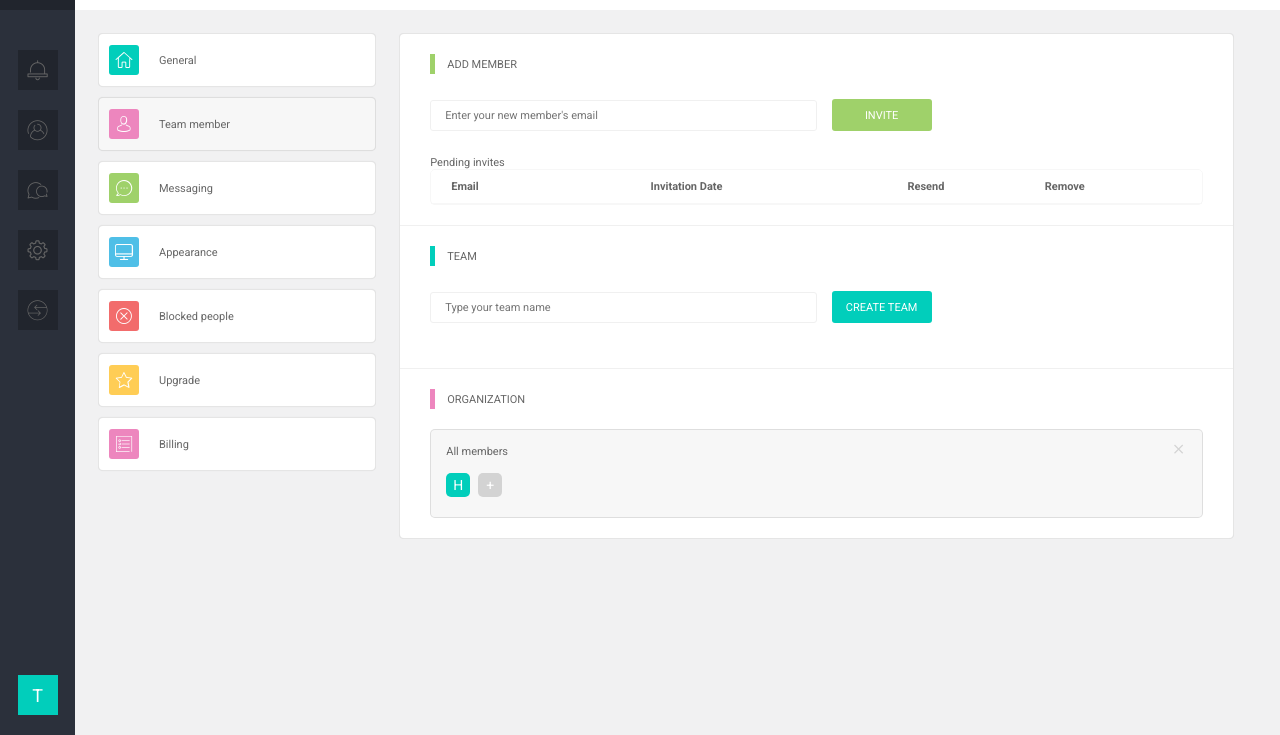
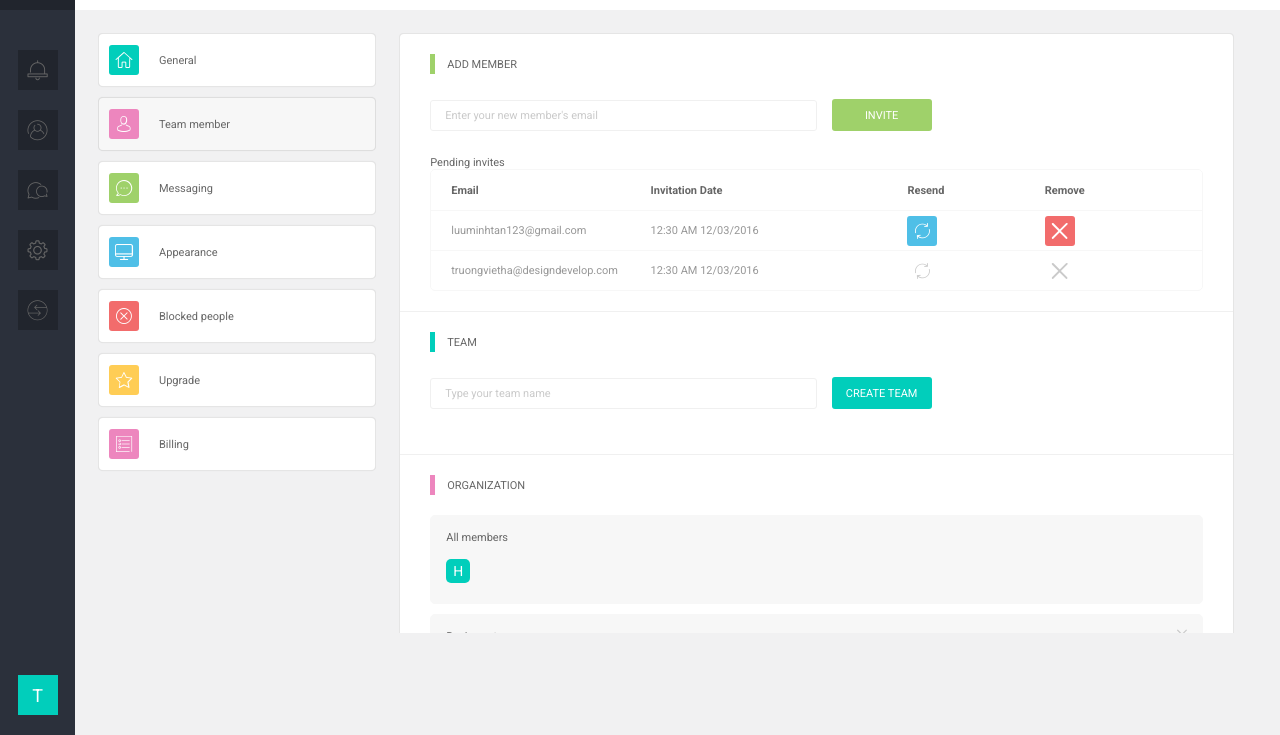
Before and after one commit to zigvy-intern/tuan-xuan-chat, a plain HTML site: page public/appsetting.html in a window 1280 px wide. Both pictures are taken after a click on the link "Team member". Shown: the part 65-800 px from the top of the page. Drawn offline with Linux system fonts and the light colour scheme; files whose address does not match are found by name.

Commit message:
Almost finished subpage team-mem except avatar hover

```diff
--- a/public/appsetting.html
+++ b/public/appsetting.html
@@ -137,7 +137,7 @@
                     </section>
                 </section>
                 <!-- TEAM MEMBER TAB -->
-                <section id="team-member" class="tab-detail border-box">
+                <section id="team-member" class="tab-detail border-box" style="display:none;">
                     <section class="border-bottom">
                         <header class="border-left-box border--green ">
                             <p class="border-left__title">Add member</p>
@@ -163,6 +163,34 @@
                                     <p>Remove</p>
                                 </div>
                             </header>
+                            <div class="table__row">
+                                <div class="col-3">
+                                    <p>luuminhtan123@gmail.com</p>
+                                </div>
+                                <div class="col-4">
+                                    <p>12:30 AM 12/03/2016</p>
+                                </div>
+                                <div class="col-2">
+                                    <a href="#" class="icon bgr-blue icon-refresh"></a>
+                                </div>
+                                <div class="col-2">
+                                    <a href="#" class="icon bgr-red icon-remove"></a>
+                                </div>
+                            </div>
+                            <div class="table__row">
+                                <div class="col-3">
+                                    <p>truongvietha@designdevelop.com</p>
+                                </div>
+                                <div class="col-4">
+                                    <p>12:30 AM 12/03/2016</p>
+                                </div>
+                                <div class="col-2">
+                                    <a href="#" class="icon  icon-refresh-2"></a>
+                                </div>
+                                <div class="col-2">
+                                    <a href="#" class="icon icon-remove-2"></a>
+                                </div>
+                            </div>
                         </section>
                     </section>
                     <!-- team part -->
@@ -183,8 +211,32 @@
                         <section class="border-grey bgr-grey team-box">
 
                             <header class="team-box__header">
-                                    All members
-                                    <span class="icon--dismiss">+</span>
+                                All members
+
+                            </header>
+                            <div class="avatar-row">
+                                <a class="avatar avatar--medium bgr-cyan" href="#"> H</a>
+
+                            </div>
+
+                        </section>
+                        <section class="border-grey bgr-grey team-box">
+
+                            <header class="team-box__header">
+                               Business team
+                                <span class="icon icon-remove-2"></span>
+                            </header>
+                            <div class="avatar-row">
+                                <a class="avatar avatar--medium bgr-cyan" href="#"> H</a>
+                                <a class="avatar avatar--medium bgr-dark-gray btn-plus" href="#">+</a>
+                            </div>
+
+                        </section>
+                        <section class="border-grey bgr-grey team-box">
+
+                            <header class="team-box__header">
+                               Marketing team
+                                <span class="icon icon-remove-2"></span>
                             </header>
                             <div class="avatar-row">
                                 <a class="avatar avatar--medium bgr-cyan" href="#"> H</a>
--- a/public/assets/style/common.css
+++ b/public/assets/style/common.css
@@ -73,46 +73,46 @@ body {
 /*COLORS*/
 .bgr-pink,
 .btn--pink {
-    background: #ED86BE;
+    background: #ED86BE !important;
 }
 
 .bgr-yellow,
 .btn--yellow {
-    background: #FFCD55;
+    background: #FFCD55 !important;
 }
 
 .bgr-blue,
 .btn--blue {
-    background: #4FBFE7;
+    background: #4FBFE7 !important;
 }
 
 .bgr-red,
 .btn--red {
-    background-color: #F26C6C;
+    background-color: #F26C6C !important;
 }
 
 .bgr-orange,
 .btn--orange {
-    background: #F9704F;
+    background: #F9704F !important;
 }
 
 .bgr-cyan,
 .btn--cyan {
-    background: #01CEBB;
+    background: #01CEBB !important;
 }
 
 .bgr-green,
 .btn--green {
-    background: #9FD16A;
+    background: #9FD16A !important;
 }
 
 .bgr-grey
 {
-    background: #F7F7F7 ;
+    background: #F7F7F7 !important;
 }
 .bgr-dark-gray
 {
-    background: #D3D3D3;
+    background: #D3D3D3 !important;
 }
 .border-left-box {
     border-left: 5px solid transparent;
@@ -215,6 +215,8 @@ body {
     padding: 6px;
     border-radius: 3px;
     font-size: 16px;
+    text-decoration: none;
+
 }
 
 
@@ -228,12 +230,15 @@ body {
 .text-box {
     width: 100%;
     padding: 8px 0 8px 14px;
-    color: #979797;
+    /* color: #979797; */
     border: unset;
     border-radius: 5px;
     background: #F7F7F7;
 }
-
+.text-box::placeholder, .text-box--white::placeholder
+{
+    color: #CACACA;
+}
 .text-box--white {
     resize: none;
     width: 100%;
@@ -252,7 +257,7 @@ body {
 
 .border-grey
 {
-    border: rgba(0, 0, 0, 0.1) solid 1px;
+    border: #F7F7F7 solid 1px;
     border-radius: 5px;
 }
 
@@ -392,8 +397,8 @@ body {
     margin-right: 15px;
     width: 50%;
     height: 100%;
+
 }
-
 .avatar-row {
     display: flex;
     flex-direction: row;
@@ -407,21 +412,28 @@ body {
 
 .table
 {
-    border: #F7F7F7 solid 1px;
+    border: #F7F7F7 solid 1.5px;
     border-radius: 5px;
-
 }
 .table header
 {
     font-weight: bold;
+    margin-top: 10px 0;
+    border-top: unset;
 }
 .table__row
 {
     display: flex;
     flex-direction: row;
     flex-wrap: nowrap;
-    border-bottom: #F7F7F7 1px solid;
-    padding: 10px 20px;
+    border-top: #F7F7F7 1.5px solid;
+   height: 40px;
+    align-items: center;
+    padding: 0 20px;
+}
+.table__row:not(header) p
+{
+    color: #979797;
 }
 .col-3
 {
--- a/public/assets/style/font-icomoon.css
+++ b/public/assets/style/font-icomoon.css
@@ -61,11 +61,19 @@
 }
 .icon-remove:before {
   content: "\e912";
-  color: #979797;
+  color: #fff;
 }
 .icon-refresh:before {
   content: "\e913";
-  color: #979797;
+  color: #fff;
+}
+.icon-remove-2:before {
+  content: "\e912";
+  color: #CACACA;
+}
+.icon-refresh-2:before {
+  content: "\e913";
+  color: #CACACA;
 }
 .icon-general:before {
   content: "\e914";
--- a/public/assets/style/setting-style.css
+++ b/public/assets/style/setting-style.css
@@ -1,6 +1,7 @@
+@import url('./font-icomoon.css');
 @import url("./common.css");
 @import url("./nav.css");
-@import url('./font-icomoon.css');
+
 @import url('./style-conversation.css');
 
 
@@ -94,6 +95,7 @@ form {
 .team-box
 {
    padding:15px;
+   margin-bottom: 10px;
 
 }
 .team-box__header
@@ -102,13 +104,11 @@ form {
     margin-bottom: 10px;
     position: relative;
 }
-.team-box .icon--dismiss
+.team-box .icon-remove-2
 {
-
-    color: #D3D3D3;
-    font-size: 25px;
+    font-size: 10px;
     cursor: pointer;
     position: absolute;
-    right: 0;
+    right: -10px;
     top: -10px;
 }
```
